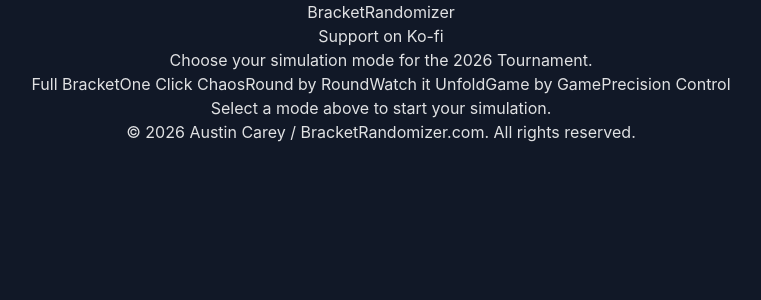
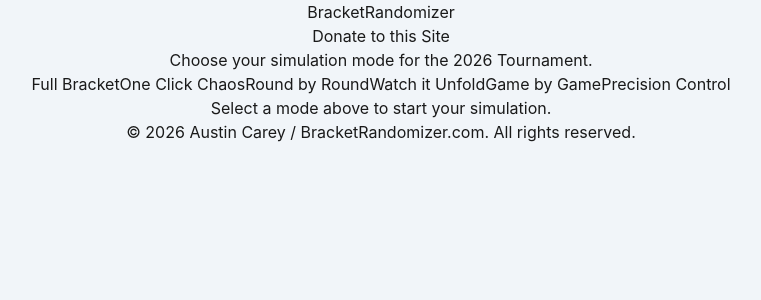
Before and after one commit to austincarey/BracketRandomizer, a React (Vite) app: page / in a window 1280 px wide. Shown: the top 300 px of the page, without its empty margins (259-1020 px from the left). Built offline with nearby package versions, Linux system fonts and the light colour scheme.

Commit message:
fix: update donation button text and improve CSS styles for better readability

```diff
--- a/src/App.tsx
+++ b/src/App.tsx
@@ -126,7 +126,7 @@
             rel="noopener noreferrer"
             className="bg-[#29abe2] hover:bg-[#1f8fb5] px-6 py-2 rounded-full font-semibold transition-colors text-sm md:text-base"
           >
-            Support on Ko-fi
+            Donate to this Site
           </a>
         </div>
       </header>
--- a/src/index.css
+++ b/src/index.css
@@ -13,13 +13,13 @@
 }
 
 :root {
-  font-family: Inter, system-ui, Avenir, Helvetica, Arial, sans-serif;
+  font-family: 'Inter', system-ui, -apple-system, sans-serif;
   line-height: 1.5;
   font-weight: 400;
 
-  color-scheme: light dark;
-  color: rgba(255, 255, 255, 0.87);
-  background-color: #242424;
+  color-scheme: light;
+  color: #1a1a1a;
+  background-color: #f8fafc;
 
   font-synthesis: none;
   text-rendering: optimizeLegibility;
@@ -31,5 +31,5 @@
   margin: 0;
   min-width: 320px;
   min-height: 100vh;
-  background-color: #111827;
+  background-color: #f1f5f9;
 }
```
Also changed, not shown: 1 other file (tests, documents, lock files or other folders).
